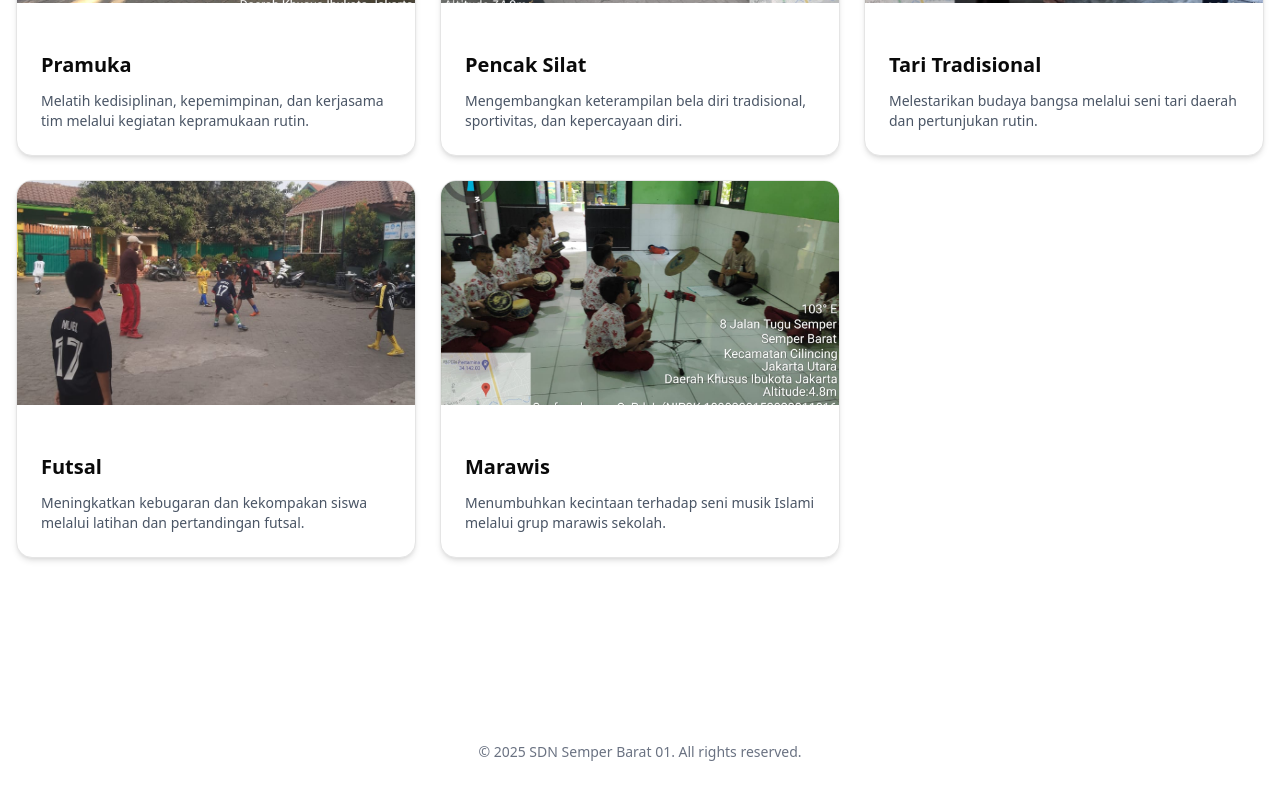
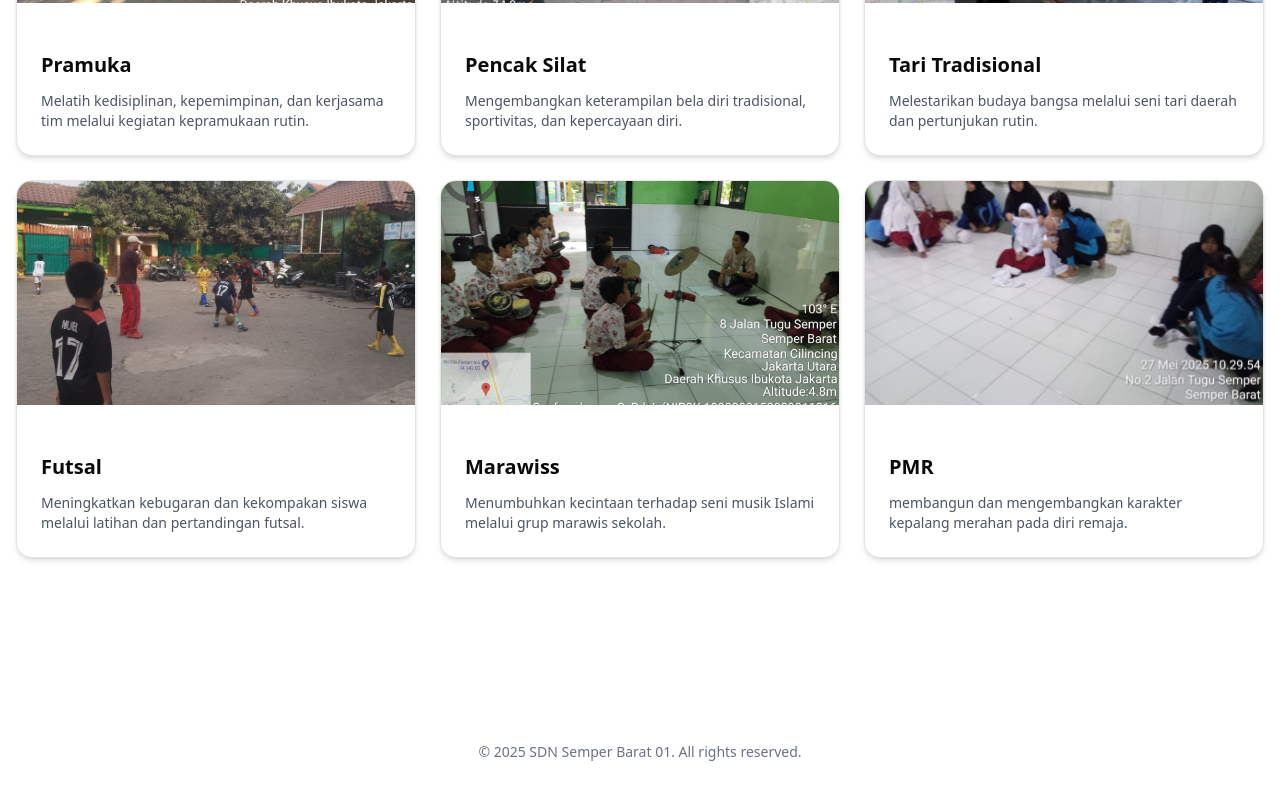
Before and after one commit to sofelijo/my-landing-page, a Next.js app: page / in a window 1280 px wide. Shown: the part 2960-3760 px from the top of the page. Built offline with nearby package versions, Linux system fonts and the light colour scheme.

Commit message:
update pmr

```diff
--- a/src/components/ekstrakurikuler-section.tsx
+++ b/src/components/ekstrakurikuler-section.tsx
@@ -25,9 +25,14 @@ const ekstrakurikulerList = [
     description: "Meningkatkan kebugaran dan kekompakan siswa melalui latihan dan pertandingan futsal.",
   },
   {
-    title: "Marawis",
+    title: "Marawiss",
     image: "/ekstra/marawis.jpg",
     description: "Menumbuhkan kecintaan terhadap seni musik Islami melalui grup marawis sekolah.",
+  },
+  {
+    title: "PMR",
+    image: "/ekstra/PMR.jpg",
+    description: "membangun dan mengembangkan karakter kepalang merahan pada diri remaja.",
   },
 ];
 
```
Also changed, not shown: public/ekstra/PMR.jpg (added), public/guru/24.jpg.
